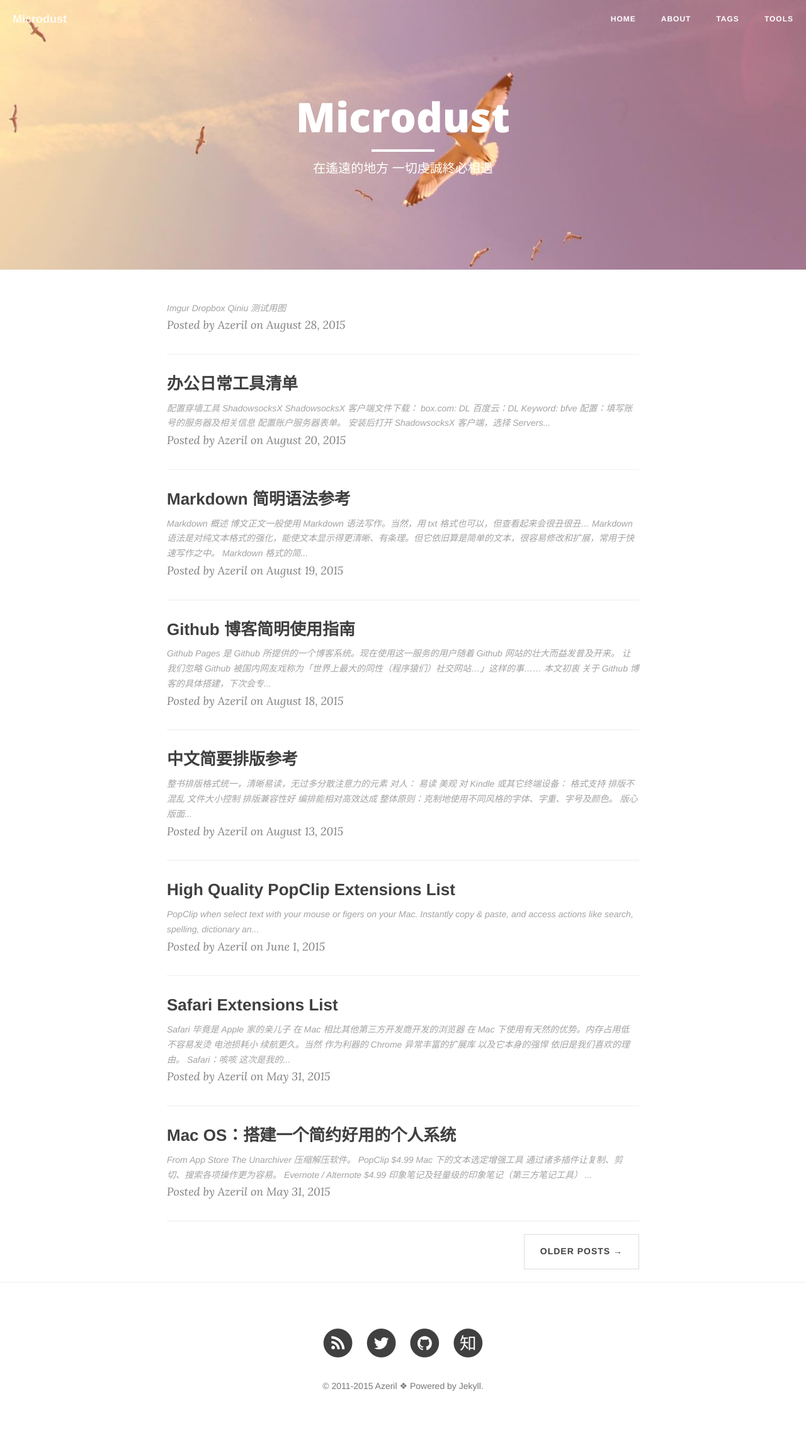
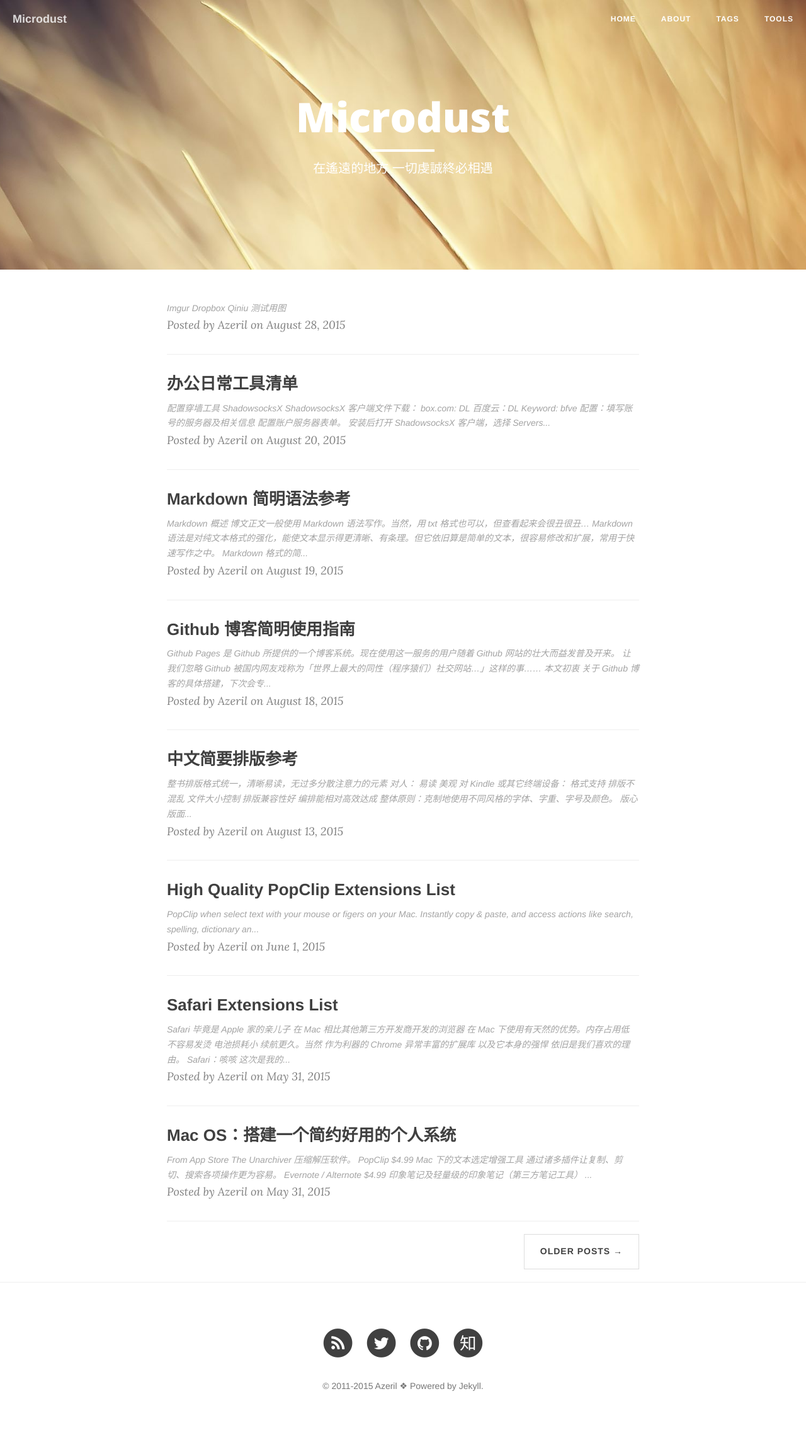
Before and after one commit to Azeril/Microdust, a Jekyll site: the page built from index.html, in a window 1280 px wide. Shown: the whole page at 63% size. Built offline with Jekyll 4.4.1, drawn with Linux system fonts in a browser that asks for light colours; nearby versions of some CDN libraries; the list of posts is cut into pages by our own code.

Commit message:
change the frontpage

```diff
--- a/_config.yml
+++ b/_config.yml
@@ -1,6 +1,6 @@
 # Site settings
 title: Microdust
-header-img: "img/seagulls.jpg"
+header-img: "img/autumn2.jpg"
 tagline: "喵？"
 description: "在遙遠的地方 一切虔誠終必相遇"
 baseurl: ""
```
